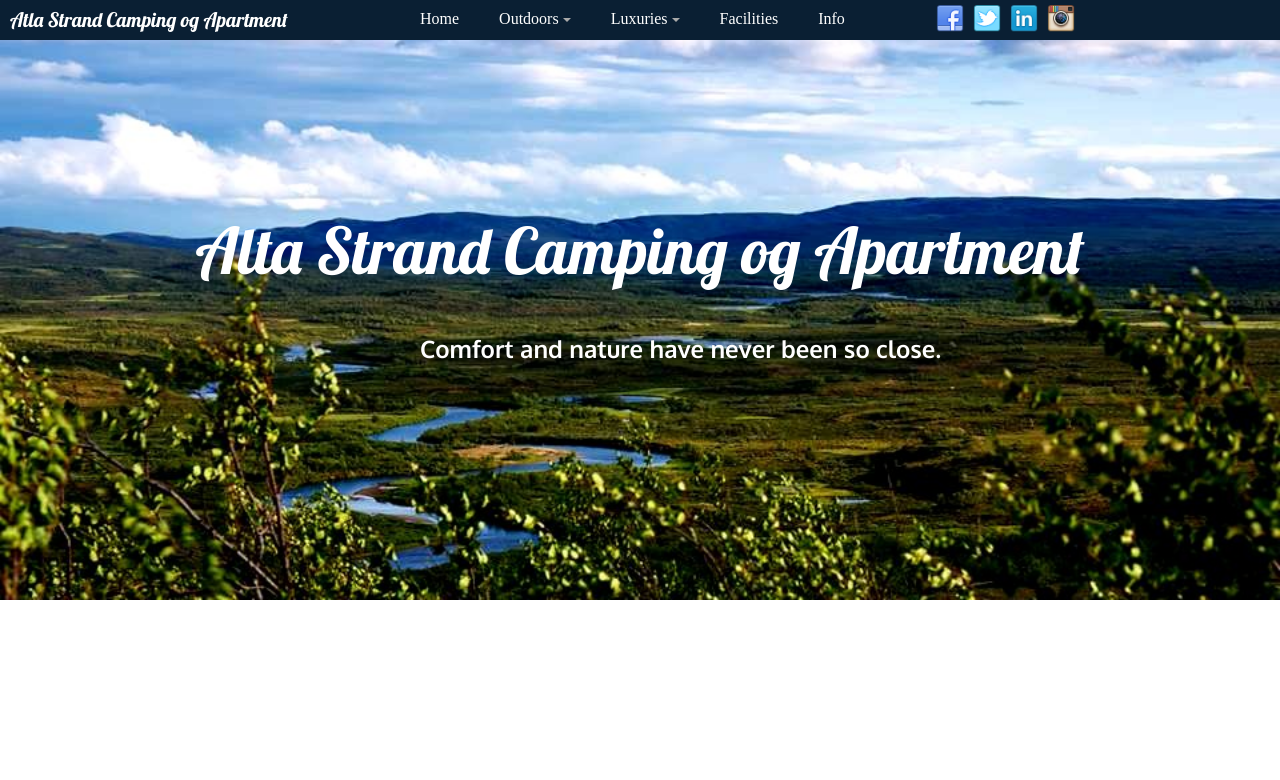
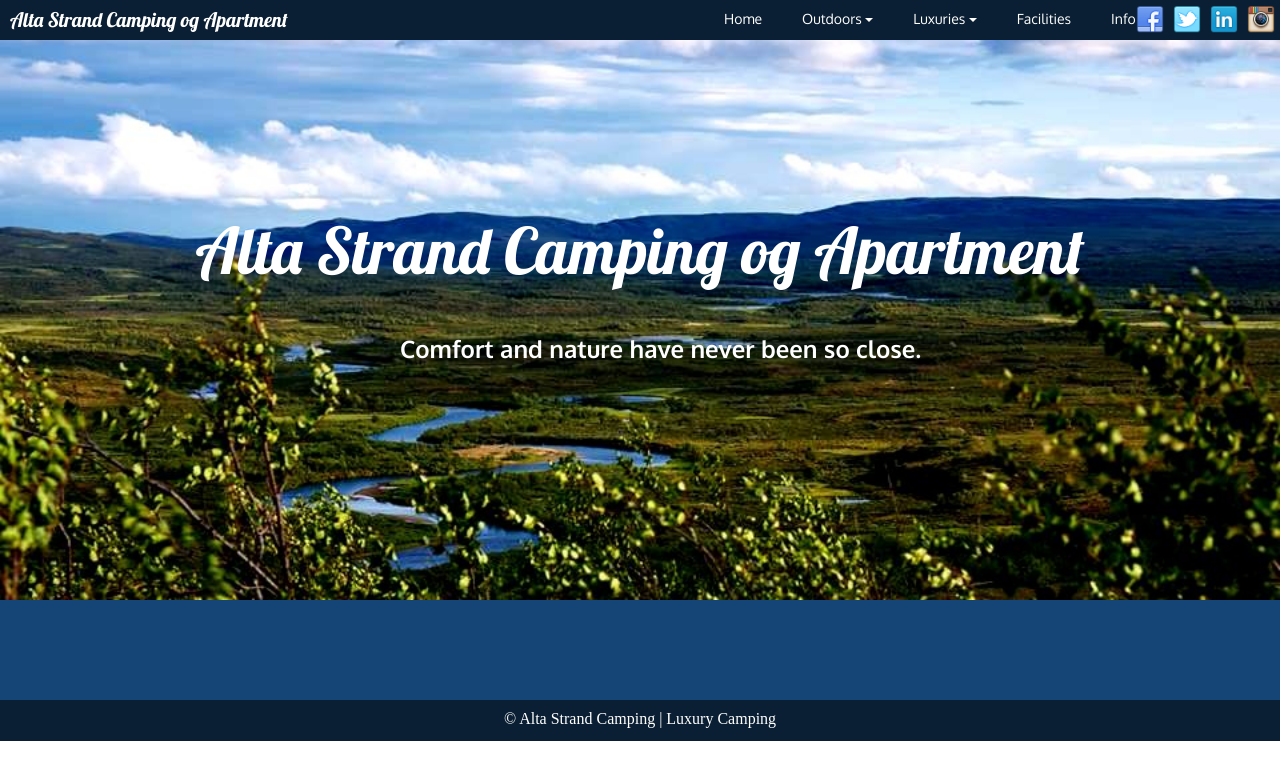
Before and after one commit to tonyc2700/Alta_Camping, a plain HTML site: page test.html in a window 1280 px wide. Drawn offline with Linux system fonts and the light colour scheme.

Commit message:
Footer and nav adjust

```diff
--- a/css/test.css
+++ b/css/test.css
@@ -13,11 +13,13 @@ body {
 /*  Fixed header                                                                 */
 /*********************************************************************************/
 #fixed-header {
-  z-index: 1px;
+  z-index: 100px;
   position: fixed;
   width: 100%;
   height: 40px;
-  background-color: #0A1F33;
+  /*background-color: #0A1F33;*/
+  background-color: rgb(10,31,51);
+
 }
 .fixed-header-name {
   font-family: Lobster, cursive;
@@ -34,10 +36,10 @@ body {
   display: block;
   list-style-type: none;
   margin-top: -20px;
-  margin-left: 400px;
+  margin-left: 55%;
   overflow: hidden;
   width: 50%;
-  height: 40px;
+  height: 41px;
 }
 .nav ul {
   margin-top: -8px;
@@ -54,6 +56,8 @@ body {
   transition: all 0.2s;
 }
 .nav ul li a {
+  font-family: Oxygen, helvetica, cursive;
+  font-size: 14px;
   color: white;
   display: block;
   line-height: 56px;
@@ -61,7 +65,7 @@ body {
   text-decoration: none;
 }
 .nav > ul > li > a > .caret {
-  border-top: 4px solid #aaa;
+  border-top: 4px solid white;
   border-right: 4px solid transparent;
   border-left: 4px solid transparent;
   content: "";
@@ -76,7 +80,9 @@ body {
     transition: color 0.1s linear;
 }
 .nav > ul > li:hover {
-  background-color: rgb( 40, 44, 47 );
+  /*background-color: rgb( 40, 44, 47);*/
+  /*background-color: rgba( 10, 31, 51, 0.1);*/
+  background-color: rgb( 26, 81, 137);
 }
 .nav > ul > li:hover > a {
   color: rgb( 255, 255, 255 );
@@ -85,7 +91,8 @@ body {
   border-top-color: rgb( 255, 255, 255 );
 }
 .nav > ul > li > div {
-  background-color: rgb( 40, 44, 47 );
+  /*background-color: rgb( 40, 44, 47 );*/
+  background-color: rgb( 26, 81, 137);
   border-top: 0;
   border-radius: 0 0 4px 4px;
   box-shadow: 0 2px 2px -1px rgba(0, 0, 0, 0.055);
@@ -93,7 +100,6 @@ body {
   margin-top: -8px;
   opacity: 0;
   position: absolute;
-  width: 110px;
   visibility: hidden;
   z-index: 100;
 
@@ -105,11 +111,12 @@ body {
 }
 .nav > ul > li > div ul > li {
   display: block;
+  margin-top: 8px;
 }
 .nav > ul > li > div ul > li > a {
   color: #fff;
   display: block;
-  padding: 12px 24px;
+  padding: auto;
   text-decoration: none;
 }
 .nav > ul > li > div ul > li:hover > a {
@@ -123,10 +130,9 @@ body {
 
 .icons-right {
   float: right;
-  margin-right: 200px;
+  margin-right: 0%;
   margin-top: -34px;
 }
-
 .icons-right li {
   display: inline;
   height: 10px;
@@ -138,7 +144,7 @@ body {
 /*  Main Section Header                                                          */
 /*********************************************************************************/
 
-.main {
+#main {
   position: auto;
   width: 100%;
   margin-left: auto;
@@ -166,14 +172,27 @@ body {
   font-size: 24px;
   font-weight: bold;
   font-family: Oxygen, helvetica, cursive;
-  position: absolute;
-  left: 420px;
-  /*top: 305px;*/
+  margin-left: 400px;
 }
 
 /*********************************************************************************/
 /*  Footer                                                                       */
 /*********************************************************************************/
+#footer1{
+  height: 100px;
+  background-color: rgb(20,69,118);
+}
+#footer2{
+  height: 41px;
+  background-color: rgb(10,31,51);
+}
+#trademark{
+  color: white;
+  margin-top: 0px;
+  padding-top: 10px;
+  text-align: center;
+  font-size: 16px
+}
 /*.container {
   position: auto;
   width: 100%;
--- a/test.html
+++ b/test.html
@@ -11,18 +11,18 @@
     <!-- Fixed Header -->
     <div id="fixed-header">
       <!-- Logo Fixed Header -->
-      <h3><a href="#" class="fixed-header-name">Atla Strand Camping og Apartment </a></h3>
+      <h3><a href="#" class="fixed-header-name">Alta Strand Camping og Apartment </a></h3>
       <!-- Navigation bar Fixed Header -->
       <div class="nav"><ul>
         <li><a href="#">Home</a>
-        <li><a href="#">Outdoors <span class="caret"></span></a>
+        <li><a>Outdoors <span class="caret"></span></a>
           <div>
             <ul>
               <li><a href="#">Camping</a>
               <li><a href="#">Caravaning</a>
             </ul>
           </div>
-        <li><a href="#">Luxuries <span class="caret"></a>
+        <li><a>Luxuries <span class="caret"></a>
           <div>
             <ul>
               <li><a href="#">Cabin</a>
@@ -42,17 +42,27 @@
     </div>
 
     <!-- Main -->
-    <div class="main">
+    <div id="main">
       <h1 id="logo" class="logoSlogan"><a href="#"> Alta Strand Camping og Apartment </a></h1>
       <span id="slogan" class="logoSlogan"> Comfort and nature have never been so close. <!--Takes you closer to nature.--> </span>
     </div>
 
     <!-- Footer -->
-  <!--   <div id="copyright">
-      <div class="container">
-        Design: <a href="http://templated.co">TEMPLATED</a> Images: <a href="http://unsplash.com">Unsplash</a> (<a href="http://unsplash.com/cc0">CC0</a>)
-      </div>
+    <div id="footer1">
+    </div>
+
+    <div id="footer2">
+      <p id="trademark">&copy Alta Strand Camping | Luxury Camping <p>
+    </div>
+
+    <!-- <footer id="footer">
+      <p>Posted by: Hege Refsnes</p>
+      <p>Contact information: <a href="mailto:someone@example.com">someone@example.com</a>.</p>
+    </footer> -->
+
+    <!-- <div id="footer">
     </div> -->
+
 
   </body>
 
```
Also changed, not shown: nav.html (+30 -0 lines).
